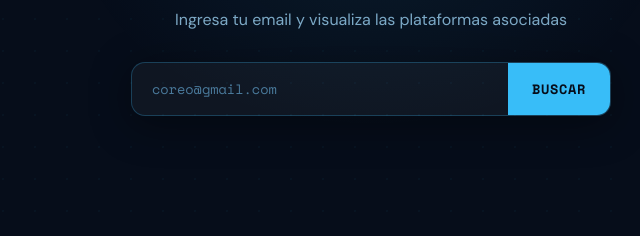
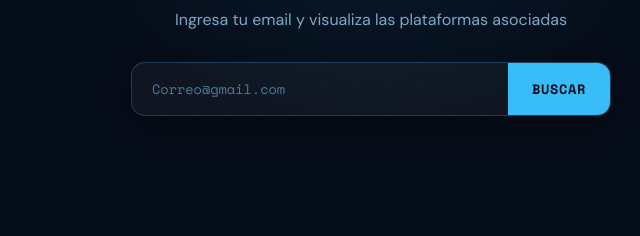
Before and after one commit to Over017/Account_Tracker, a plain HTML site: page index.html in a window 1280 px wide. Shown: the part 413-649 px from the top of the page, 269-909 px from the left. Drawn offline with nearby package versions, Linux system fonts and the light colour scheme.

Commit message:
Update index.html

```diff
--- a/index.html
+++ b/index.html
@@ -43,7 +43,7 @@
             <input
                 type="email"
                 id="email"
-                placeholder="coreo@gmail.com"
+                placeholder="Correo@gmail.com"
             >
             <button onclick="buscarCuenta()">
                 buscar
```
